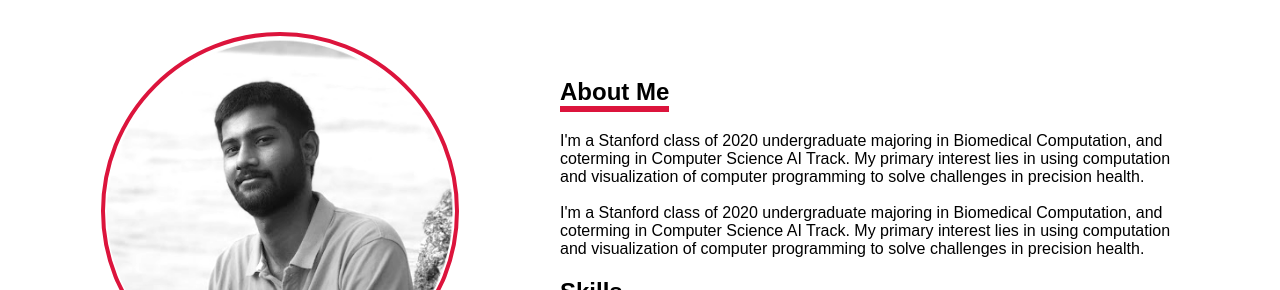
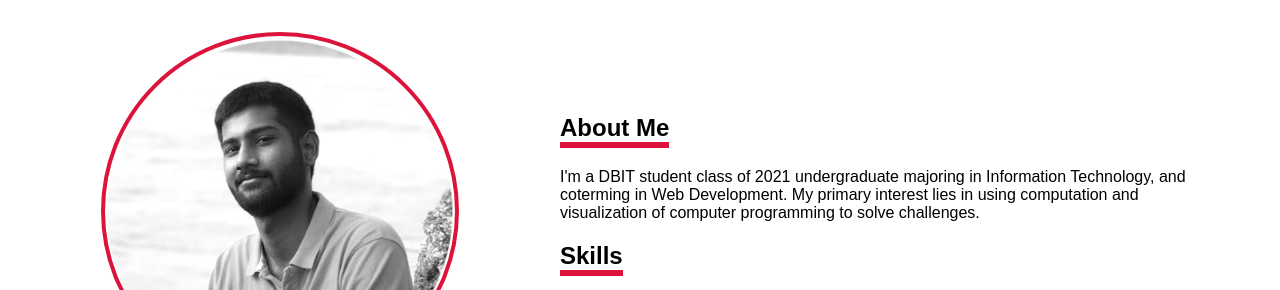
Before and after one commit to neltonf/portfolio_NC, a plain HTML site: page index.html in a window 1280 px wide. Shown: the part 989-1279 px from the top of the page. Drawn offline with Linux system fonts and the light colour scheme; a web font is replaced by a local one.

Commit message:
Update index.html

```diff
--- a/index.html
+++ b/index.html
@@ -44,13 +44,9 @@
                         </h1>
                     </div>
                     <div class="info-body">
-                        I'm a Stanford class of 2020 undergraduate majoring in Biomedical Computation, and coterming in Computer Science AI Track.
+                        I'm a DBIT student class of 2021 undergraduate majoring in Information Technology, and coterming in Web Development.
                         My primary interest lies in using computation and visualization of computer
-                        programming to solve challenges in precision health.
-                        <br><br>
-                        I'm a Stanford class of 2020 undergraduate majoring in Biomedical Computation, and coterming in Computer Science AI Track.
-                        My primary interest lies in using computation and visualization of computer
-                        programming to solve challenges in precision health.
+                        programming to solve challenges.
 
                     </div>
                     <div class="info-header">
```
